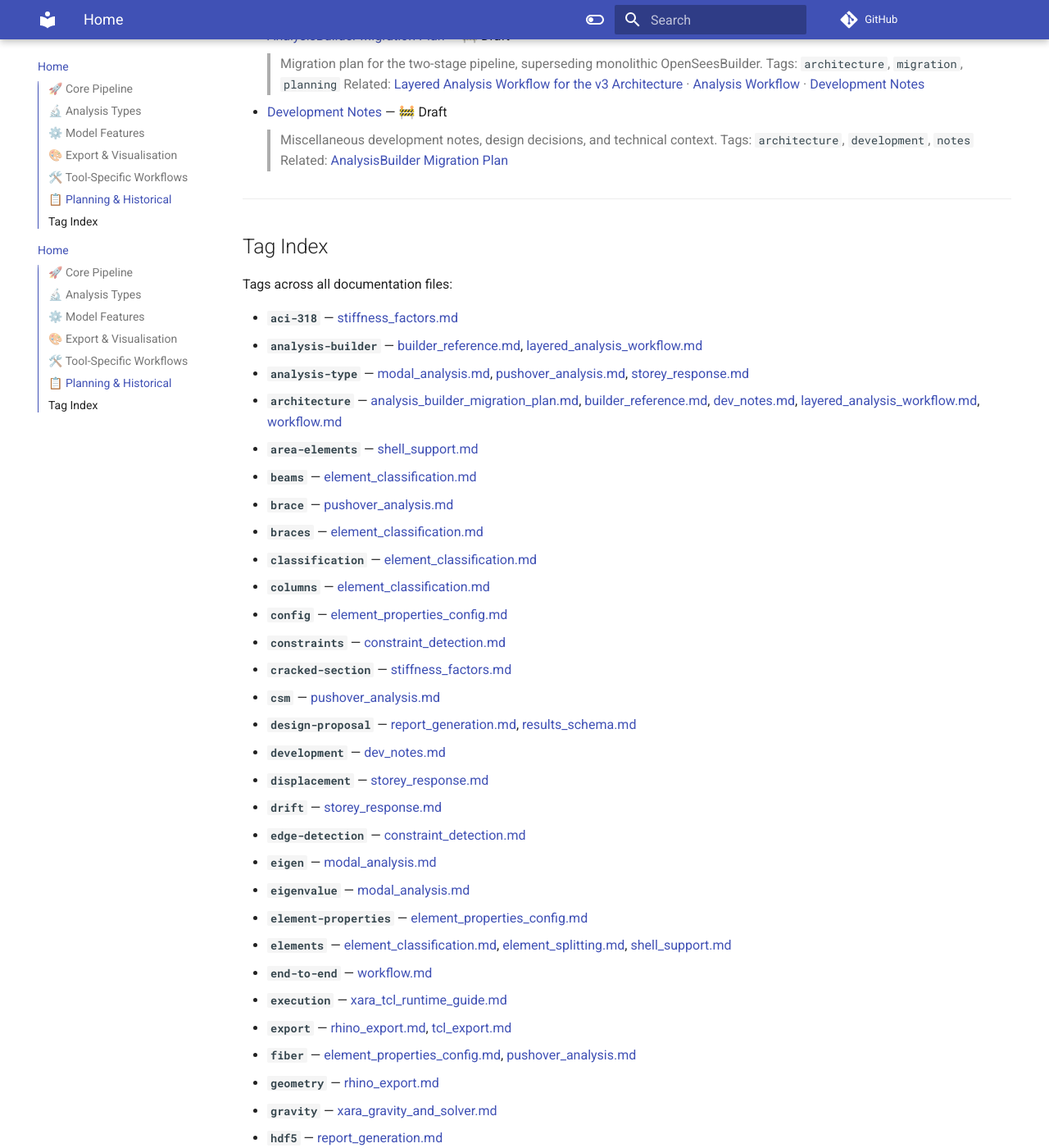
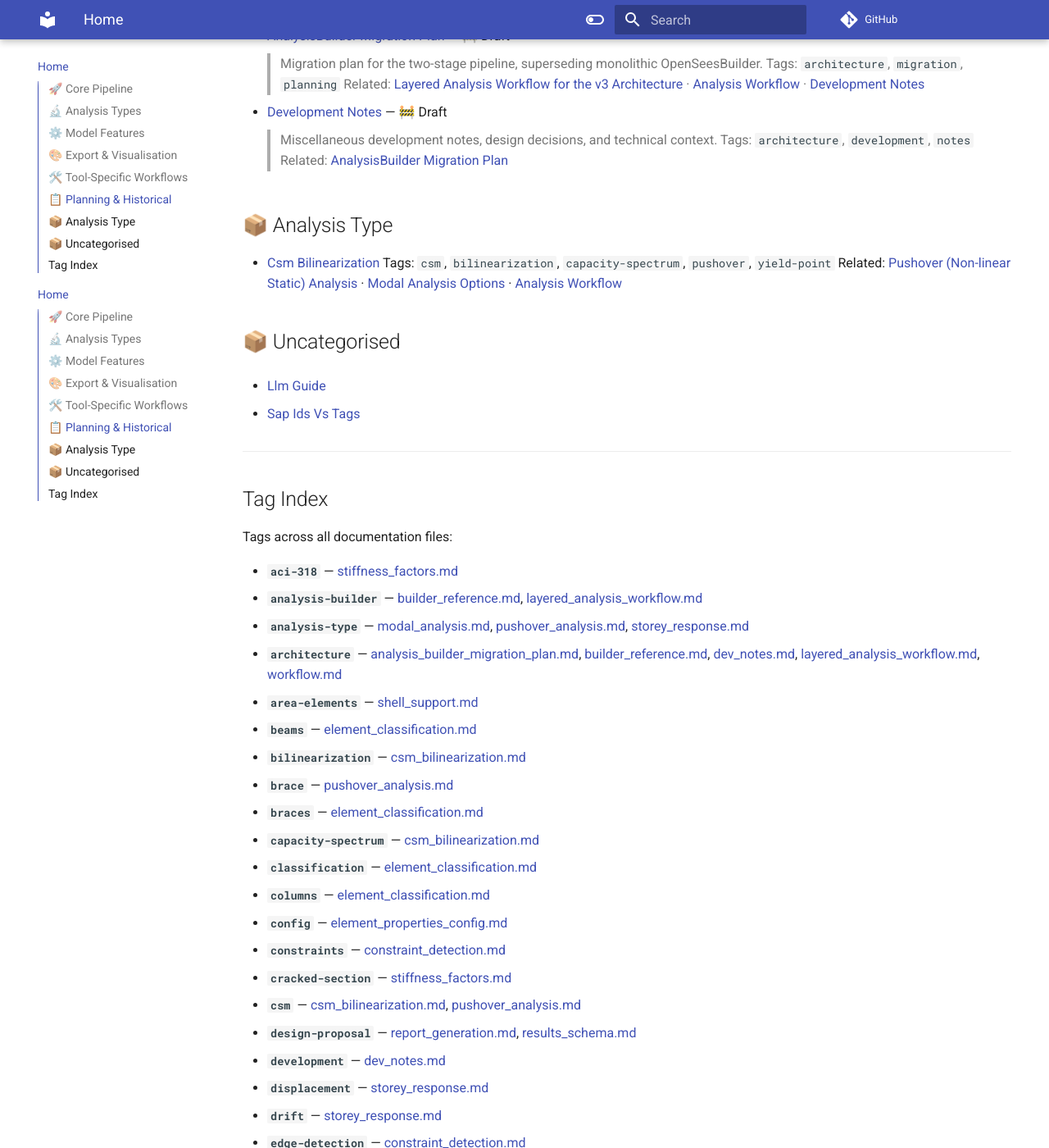
Before and after one commit to boustrephon/fea_toolkit, an MkDocs documentation site: the page built from docs/README.md, in a window 1280 px wide and 1400 px high, scrolled down 3251 px. Shown: the whole window at 82% size. Built offline with MkDocs 1.6.1 and Material for MkDocs 9.7.7, drawn with Linux system fonts in a browser that asks for light colours; comment, search, counter and statistics services are not loaded; some of the changed text lies outside the part shown.

Commit message:
chore: update project guardrails, CI, and docs index
.clinerules: refresh from full codebase audit — update subpackage
boundary descriptions, add context efficiency rules, clarify anti-
patterns (no 8-arg eleLoad, no hardcoded g, no topology mutations
in AnalysisBuilder)
.github/workflows/docs.yml: CI docs deployment adjustments
docs/README.md: update documentation index with new pages
(pushover_results_storage_viz.md)

```diff
--- a/docs/README.md
+++ b/docs/README.md
@@ -137,6 +137,20 @@
   Related: [AnalysisBuilder Migration Plan](analysis_builder_migration_plan.md)
 
 
+## 📦 Analysis Type
+
+- [Csm Bilinearization](csm_bilinearization.md)
+  Tags: `csm`, `bilinearization`, `capacity-spectrum`, `pushover`, `yield-point`
+  Related: [Pushover (Non-linear Static) Analysis](pushover_analysis.md) · [Modal Analysis Options](modal_analysis.md) · [Analysis Workflow](workflow.md)
+
+
+## 📦 Uncategorised
+
+- [Llm Guide](llm_guide.md)
+
+- [Sap Ids Vs Tags](sap_ids_vs_tags.md)
+
+
 ---
 
 ## Tag Index
@@ -149,14 +163,16 @@
 - **`architecture`** — [analysis_builder_migration_plan.md](analysis_builder_migration_plan.md), [builder_reference.md](builder_reference.md), [dev_notes.md](dev_notes.md), [layered_analysis_workflow.md](layered_analysis_workflow.md), [workflow.md](workflow.md)
 - **`area-elements`** — [shell_support.md](shell_support.md)
 - **`beams`** — [element_classification.md](element_classification.md)
+- **`bilinearization`** — [csm_bilinearization.md](csm_bilinearization.md)
 - **`brace`** — [pushover_analysis.md](pushover_analysis.md)
 - **`braces`** — [element_classification.md](element_classification.md)
+- **`capacity-spectrum`** — [csm_bilinearization.md](csm_bilinearization.md)
 - **`classification`** — [element_classification.md](element_classification.md)
 - **`columns`** — [element_classification.md](element_classification.md)
 - **`config`** — [element_properties_config.md](element_properties_config.md)
 - **`constraints`** — [constraint_detection.md](constraint_detection.md)
 - **`cracked-section`** — [stiffness_factors.md](stiffness_factors.md)
-- **`csm`** — [pushover_analysis.md](pushover_analysis.md)
+- **`csm`** — [csm_bilinearization.md](csm_bilinearization.md), [pushover_analysis.md](pushover_analysis.md)
 - **`design-proposal`** — [report_generation.md](report_generation.md), [results_schema.md](results_schema.md)
 - **`development`** — [dev_notes.md](dev_notes.md)
 - **`displacement`** — [storey_response.md](storey_response.md)
@@ -193,7 +209,7 @@
 - **`planning`** — [analysis_builder_migration_plan.md](analysis_builder_migration_plan.md)
 - **`post-processing`** — [storey_response.md](storey_response.md)
 - **`preprocessor`** — [builder_reference.md](builder_reference.md), [layered_analysis_workflow.md](layered_analysis_workflow.md)
-- **`pushover`** — [pushover_analysis.md](pushover_analysis.md), [xara_pushover_workflow.md](xara_pushover_workflow.md)
+- **`pushover`** — [csm_bilinearization.md](csm_bilinearization.md), [pushover_analysis.md](pushover_analysis.md), [xara_pushover_workflow.md](xara_pushover_workflow.md)
 - **`pyvista`** — [viewer.md](viewer.md)
 - **`reference`** — [builder_reference.md](builder_reference.md)
 - **`reporting`** — [report_generation.md](report_generation.md)
@@ -216,6 +232,7 @@
 - **`workflow`** — [layered_analysis_workflow.md](layered_analysis_workflow.md), [workflow.md](workflow.md), [xara_pushover_workflow.md](xara_pushover_workflow.md)
 - **`xara`** — [tcl_export.md](tcl_export.md), [xara_gravity_and_solver.md](xara_gravity_and_solver.md), [xara_pushover_workflow.md](xara_pushover_workflow.md), [xara_tcl_runtime_guide.md](xara_tcl_runtime_guide.md)
 - **`yaml-config`** — [report_generation.md](report_generation.md)
+- **`yield-point`** — [csm_bilinearization.md](csm_bilinearization.md)
 
 To regenerate this index, run:
 
```
Also changed, not shown: 2 other files.
